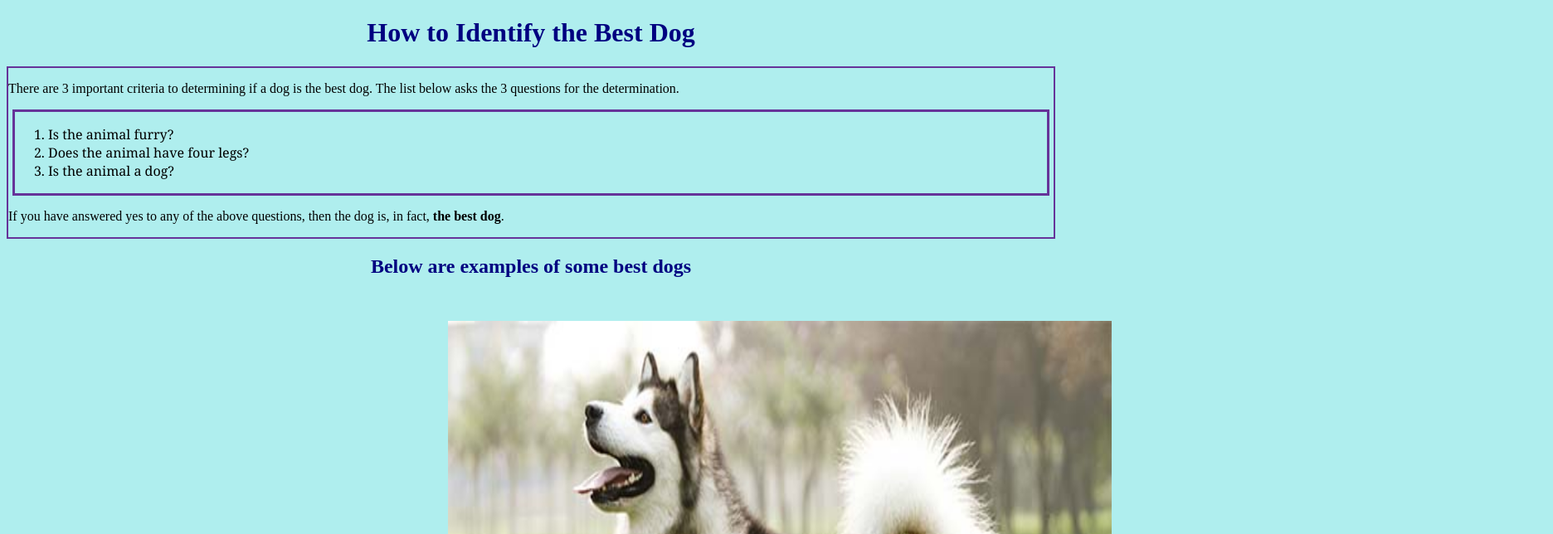
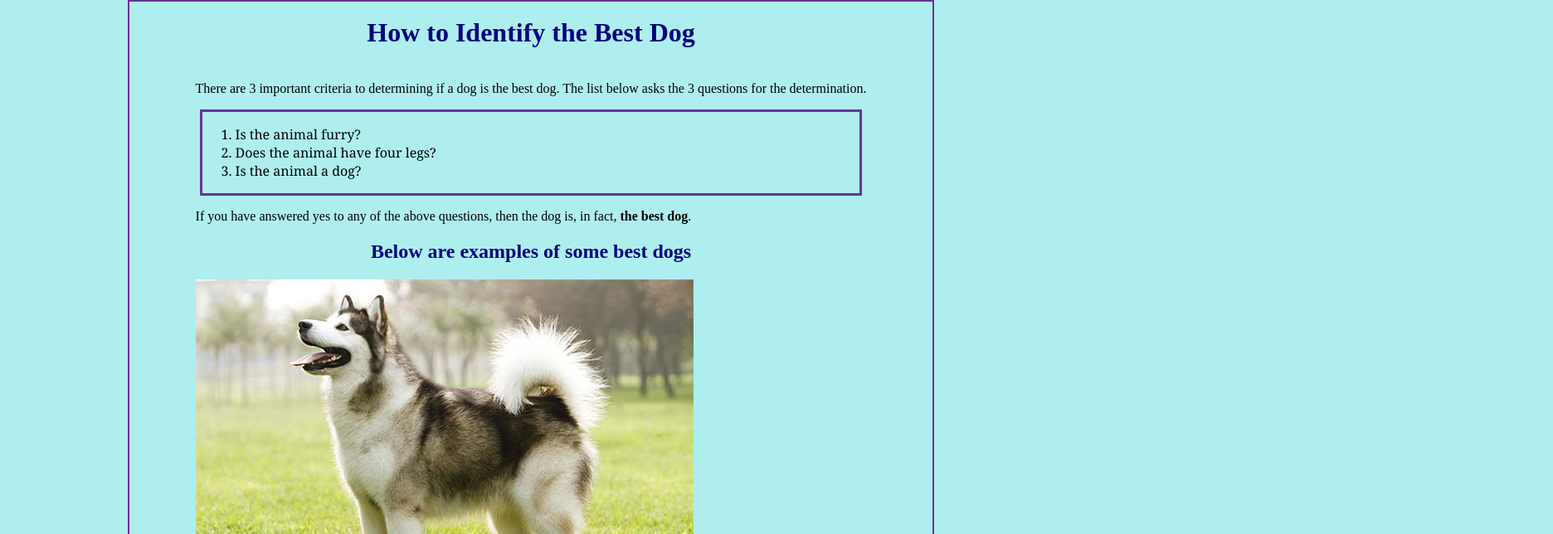
Before and after one commit to ChristineRody/CSSCheckup, a plain HTML site: page index.html in a window 1280 px wide. Shown: the top 644 px of the page at 83% size, 1872 px wide, since content can reach past the window. Drawn offline with Linux system fonts and the light colour scheme.

Commit message:
Fixed positioning

```diff
--- a/index.html
+++ b/index.html
@@ -11,7 +11,7 @@
     <header>
         <h1>How to Identify the Best Dog</h1>
     </header>
-    <div class="determine">
+    <div class="container">
         <p>There are 3 important criteria to determining if a dog is the best dog. The list below asks the 3 questions for the determination.</p>
 
         <div id="questions">
@@ -23,9 +23,7 @@
         </div>
 
         <p>If you have answered yes to any of the above questions, then the dog is, in fact, <strong>the best dog</strong>.</p>
-    </div>
 
-    <div class="examples">
         <h2>Below are examples of some best dogs</h2>
         <img src="./assets/AlaskanMalamute.jpg" alt="Picture of Alaskan Malamute">
 
--- a/main.css
+++ b/main.css
@@ -1,15 +1,20 @@
 body {
     background-color: paleturquoise;
+    margin: auto;
+    display: flex;
+    height: 100vh;
 }
 
 header {
-    position: relative;
     text-align: center;
     color: navy;
+    position: fixed;
+    width: 100vw;
 }
 
-.determine {
-    margin-top: 20px;
+.container {
+    margin: auto;
+    padding: 5em;
     border: solid 2px rebeccapurple;
 }
 
```
